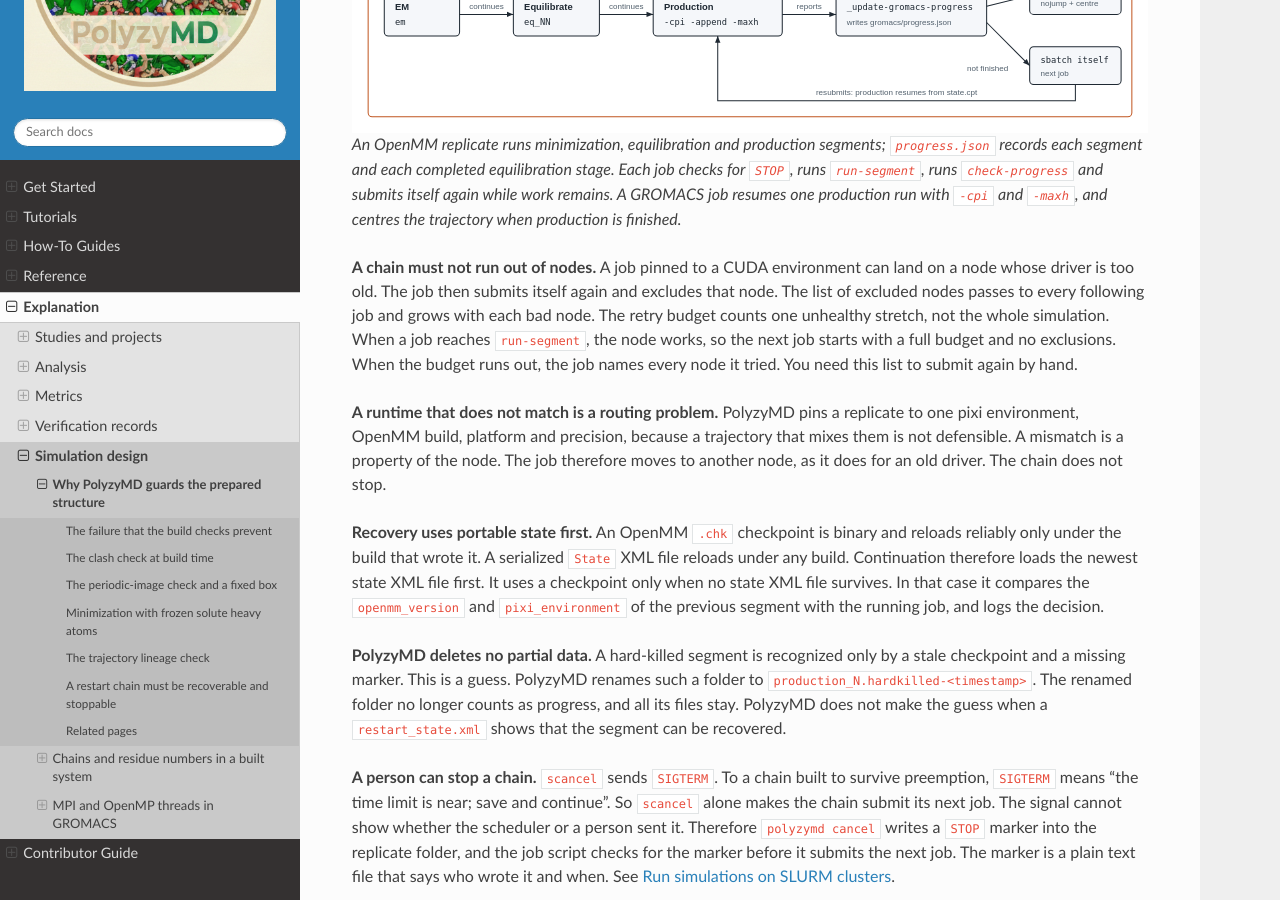
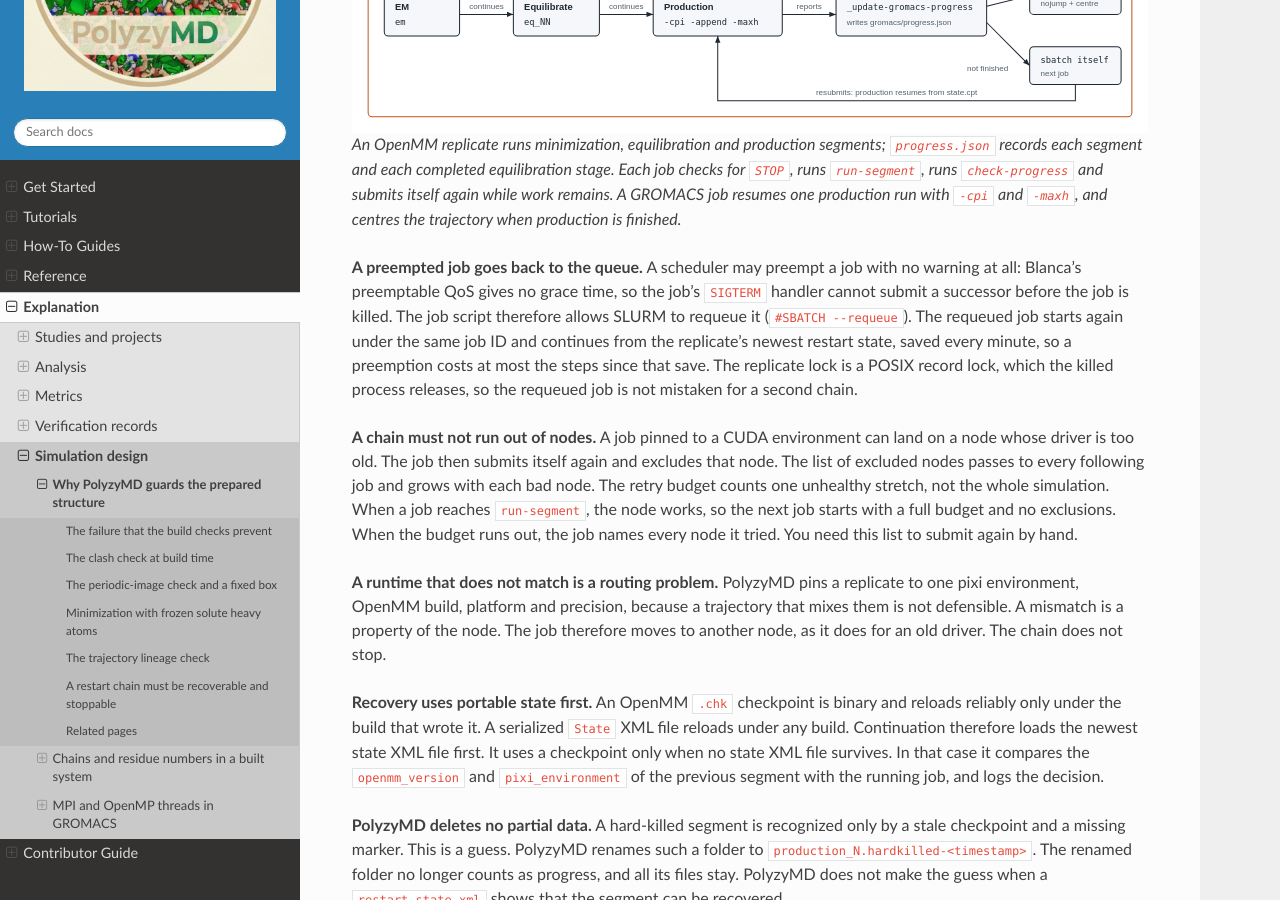
Before and after one commit to joelaforet/polyzymd, a Sphinx documentation site: the page built from docs/source/explanation/simulation_safeguards.md, in a window 1280 px wide and 900 px high, scrolled down 4860 px. Built offline with Sphinx 7.4.7 and the Read the Docs theme 3.1.0, drawn with Linux system fonts in a browser that asks for light colours.

Commit message:
Let SLURM requeue preempted jobs
Job scripts set --no-requeue, which turned off Blanca's default of
requeueing preempted jobs. A preempted chain then stopped until someone
resubmitted it: two Paper 1 rerun chains died this way on their first
day, with no sign that their SIGTERM handler ran before the kill. Both
the OpenMM and GROMACS scripts now set --requeue; a requeued job keeps
its job ID and continues from the replicate's newest restart state (or
GROMACS checkpoint), and the replicate lock is a POSIX record lock the
killed process releases, so it is not taken for a second chain.

````diff
--- a/docs/source/explanation/simulation_safeguards.md
+++ b/docs/source/explanation/simulation_safeguards.md
@@ -235,6 +235,16 @@
 `-maxh`, and centres the trajectory when production is finished.
 ```
 
+**A preempted job goes back to the queue.** A scheduler may preempt a job
+with no warning at all: Blanca's preemptable QoS gives no grace time, so the
+job's `SIGTERM` handler cannot submit a successor before the job is killed.
+The job script therefore allows SLURM to requeue it (`#SBATCH --requeue`).
+The requeued job starts again under the same job ID and continues from the
+replicate's newest restart state, saved every minute, so a preemption costs at
+most the steps since that save. The replicate lock is a POSIX record lock,
+which the killed process releases, so the requeued job is not mistaken for a
+second chain.
+
 **A chain must not run out of nodes.** A job pinned to a CUDA environment can
 land on a node whose driver is too old. The job then submits itself again and
 excludes that node. The list of excluded nodes passes to every following
--- a/src/polyzymd/engines/gromacs/templates/slurm_self_resubmitting.sh.jinja
+++ b/src/polyzymd/engines/gromacs/templates/slurm_self_resubmitting.sh.jinja
@@ -14,7 +14,7 @@
 {{ exclude_line }}
 {{ nodelist_line }}
 {{ constraint_line }}
-#SBATCH --no-requeue
+#SBATCH --requeue
 
 # =============================================================================
 # PolyzyMD GROMACS Self-Resubmitting Simulation Job
--- a/src/polyzymd/workflow/templates/openmm_self_resubmitting.sh.jinja
+++ b/src/polyzymd/workflow/templates/openmm_self_resubmitting.sh.jinja
@@ -15,7 +15,7 @@
 {{ nodelist_line }}
 {{ constraint_line }}
 #SBATCH --signal=B:USR1@300
-#SBATCH --no-requeue
+#SBATCH --requeue
 
 # =============================================================================
 # PolyzyMD Self-Resubmitting Simulation Job
````
Also changed, not shown: docs/source/how_to/run_gromacs.md (+6 -2 lines), docs/source/how_to/site_cu_boulder.md (+4 -2 lines), 1 other file.
